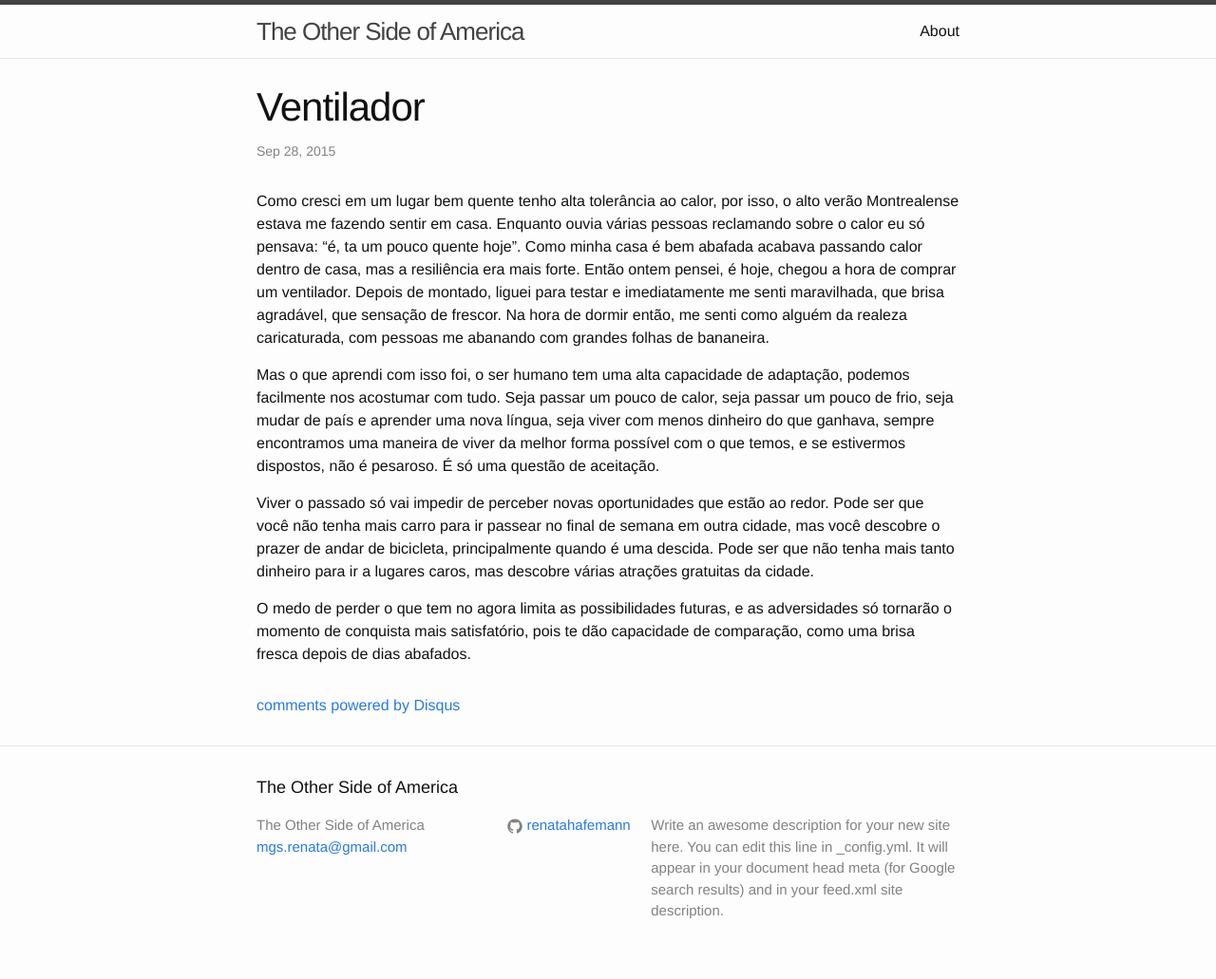
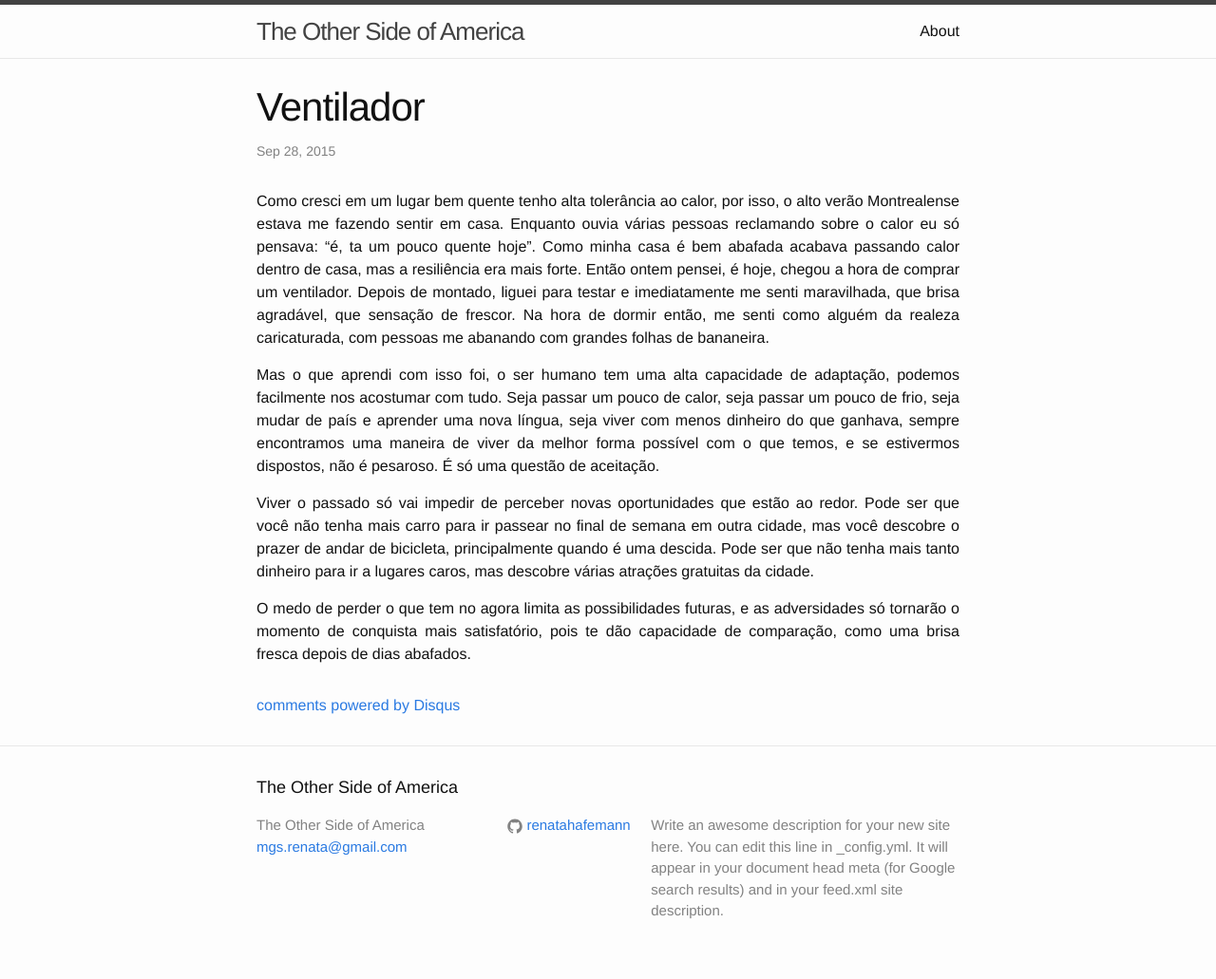
Before and after one commit to renatahafemann/renatahafemann.github.io, a Jekyll site: the page built from _posts/2015-09-28-ventilador.markdown, in a window 1280 px wide. Shown: the whole page at 95% size. Built offline with Jekyll 4.4.1, drawn with Linux system fonts in a browser that asks for light colours; comment, search, counter and statistics services are not loaded.

Commit message:
Posts text justify and disqus developer = 1

```diff
--- a/_layouts/post.html
+++ b/_layouts/post.html
@@ -17,7 +17,7 @@ layout: default
     <script type="text/javascript">
         /* * * CONFIGURATION VARIABLES: EDIT BEFORE PASTING INTO YOUR WEBPAGE * * */
         var disqus_shortname = 'theothersideofamerica'; // required: replace example with your forum shortname
-        //var disqus_developer = 1; // Comment out when the site is live
+        var disqus_developer = 1; // Comment out when the site is live
         var disqus_identifier = "{{ page.url }}";
         /* * * DON'T EDIT BELOW THIS LINE * * */
         (function() {
--- a/_sass/_layout.scss
+++ b/_sass/_layout.scss
@@ -209,6 +209,7 @@
 
 .post-content {
     margin-bottom: $spacing-unit;
+	text-align: justify;
 
     h2 {
         font-size: 32px;
```
